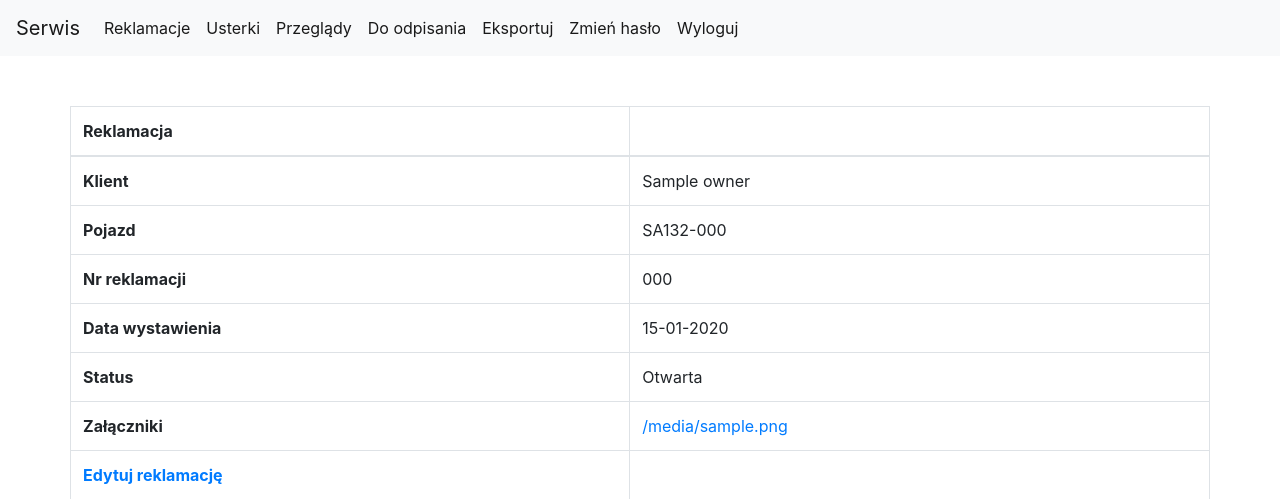
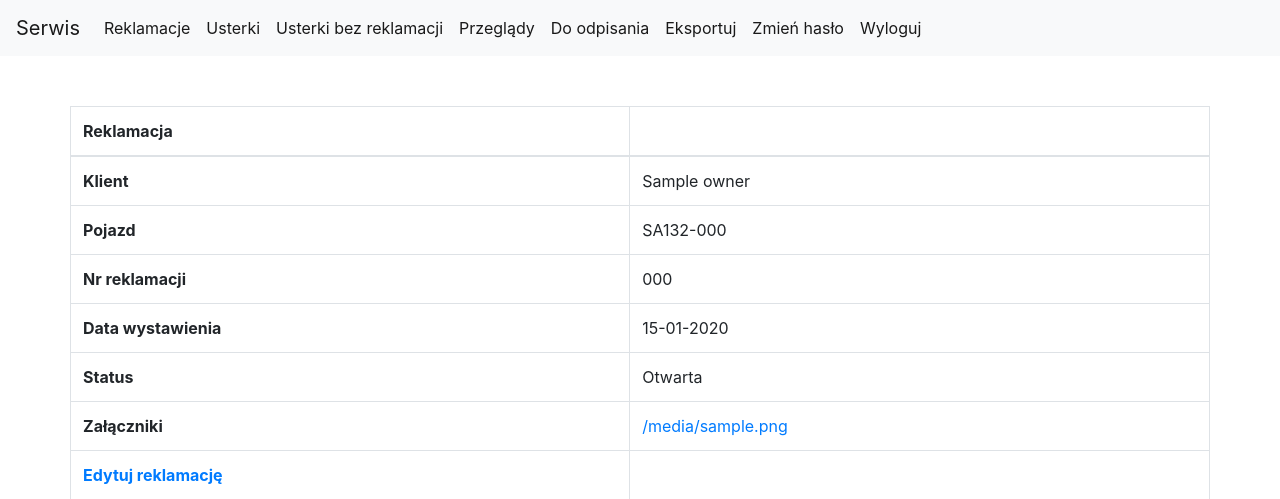
Before and after one commit to lukadamczyk/service_book, a Django app: page /complaint/1/ in a window 1280 px wide. Shown: the top 499 px of the page. Run offline with Django 3.2, Linux system fonts and the light colour scheme; a user stored in the database is signed in; tables that the repository leaves empty hold one stand-in row (values such as "Sample post"); parts of the project's set-up code (start-up, migrations or seed data) failed here and were passed over; some libraries are stand-ins or nearby versions.

Commit message:
Added link to view fault without complaint

```diff
--- a/book/templates/book/base.html
+++ b/book/templates/book/base.html
@@ -23,6 +23,9 @@
       </li>
       <li class="nav-item active">
         <a class="nav-link" href="{% url 'book:fault_list' %}">Usterki</a>
+      </li>
+      <li class="nav-item active">
+        <a class="nav-link" href="{% url 'book:fault_without_complaint_list' %}">Usterki bez reklamacji</a>
       </li>
       <li class="nav-item active">
         <a class="nav-link" href="{% url 'book:inspection_list' %}">Przeglądy</a>
```
